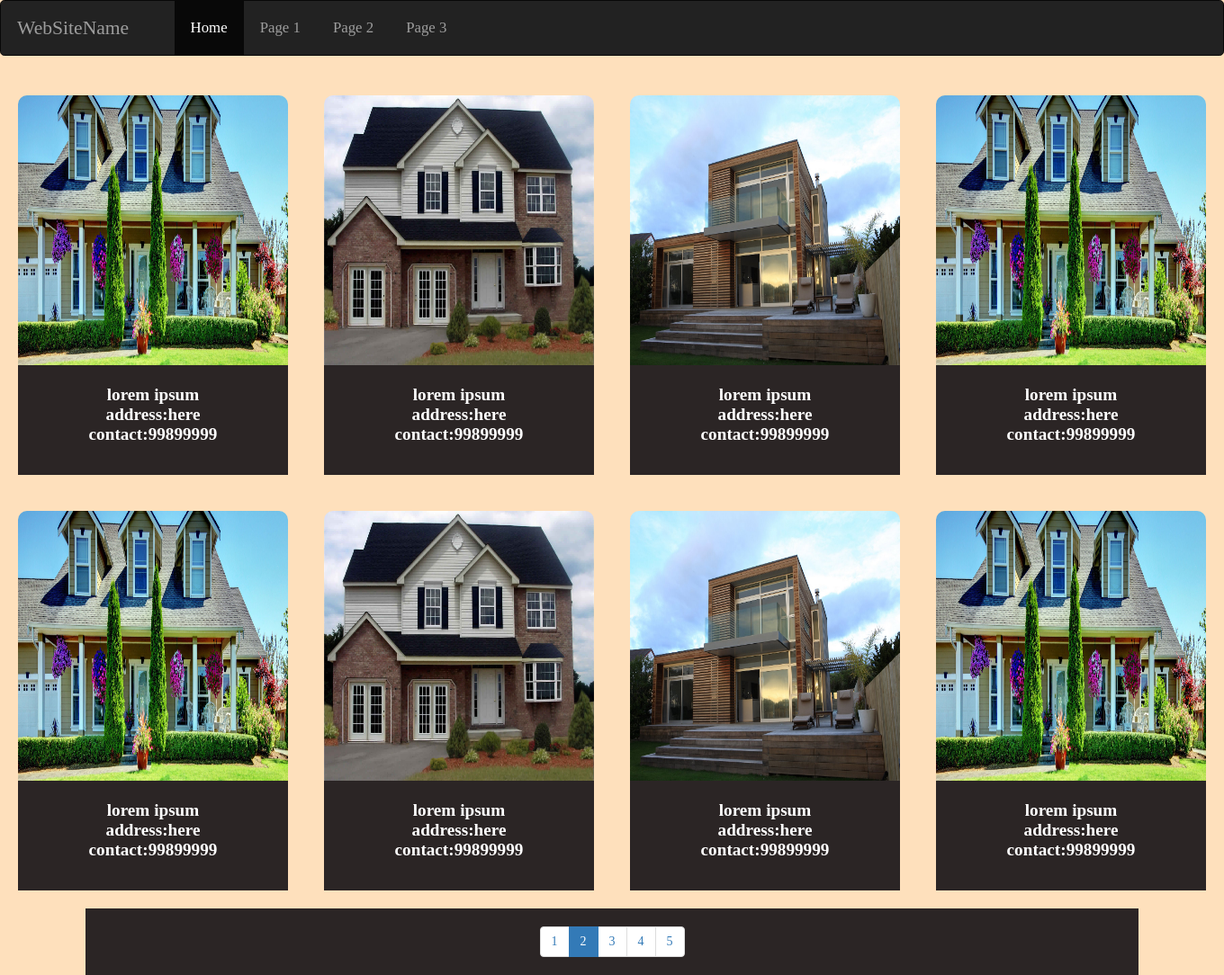
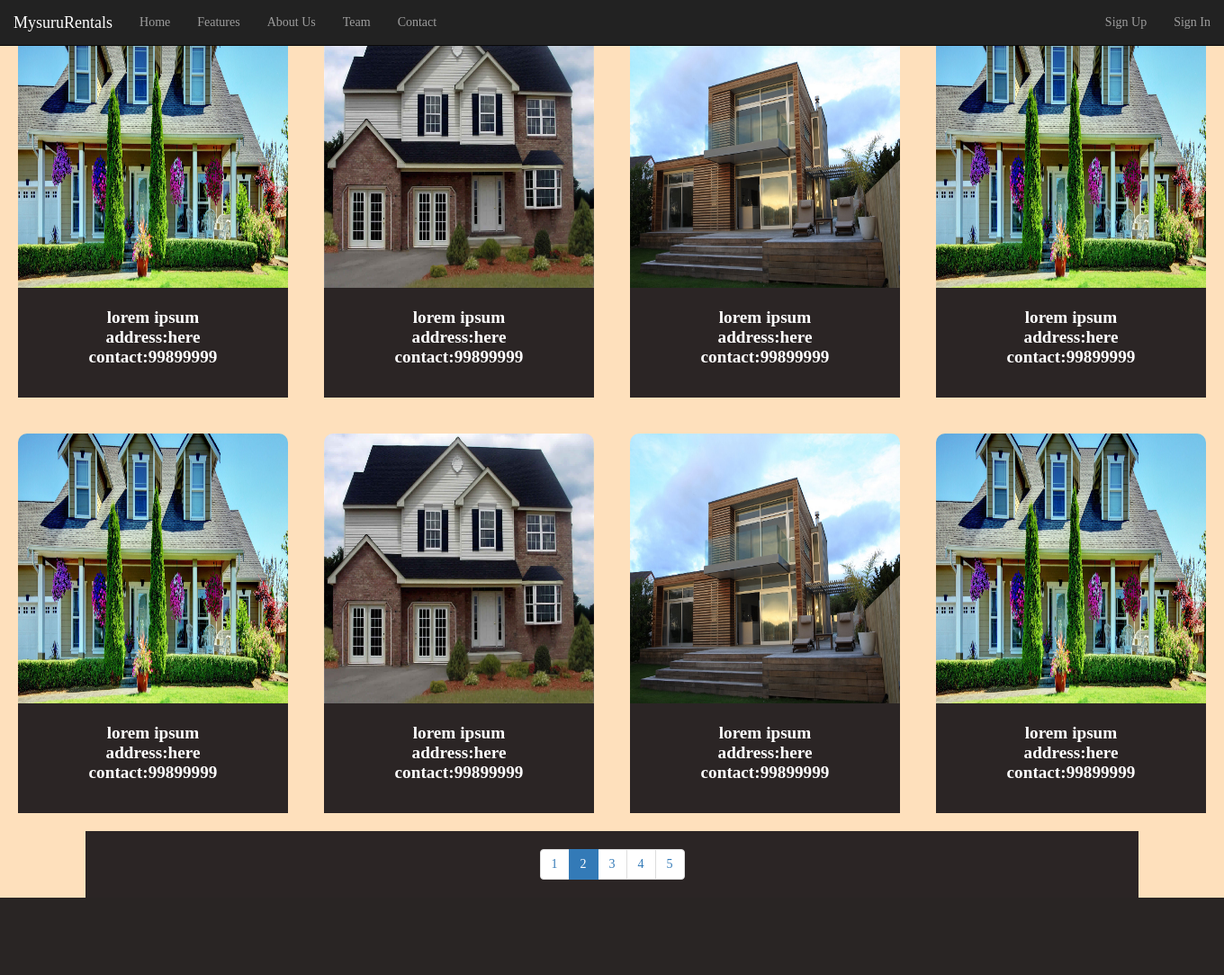
Before and after one commit to ssshauryaa/MysuruRentals, a Node server app: page /home in a window 1360 px wide. Shown: the whole page at 90% size. After the commit the page ends 998 px from the top, so only its background shows below. Run offline with Node 20, Linux system fonts and the light colour scheme.

Commit message:
Update home.ejs

```diff
--- a/views/home.ejs
+++ b/views/home.ejs
@@ -13,19 +13,27 @@
 
 <body>
 
-<nav class="navbar navbar-inverse" id="header">
+<header>
+<nav class="navbar navbar-inverse navbar-fixed-top">
   <div class="container-fluid">
     <div class="navbar-header">
-      <a class="navbar-brand" href="#" id="websiteName">WebSiteName&nbsp&nbsp&nbsp&nbsp&nbsp&nbsp</a>
+      <a class="navbar-brand" href="#"><span style="color:white">Mysuru</span>Rentals</a>
     </div>
     <ul class="nav navbar-nav">
-      <li class="active"><a href="home.html">Home</a></li>
-      <li><a href="#">Page 1</a></li>
-      <li><a href="#">Page 2</a></li>
-      <li><a href="#">Page 3</a></li>
+      <li><a href="#">Home</a></li>
+      <li><a href="#featured-service">Features</a></li>
+      <li><a href="#">About Us</a></li>
+	  <li><a href="#team">Team</a></li>
+	  <li><a href="#contact">Contact</a></li>
     </ul>
+	<ul class="nav navbar-nav navbar-right">
+	  <li><a href="/signup">Sign Up</a></li>
+	  <li><a href="/login">Sign In</a></li>
+    </ul>
+
   </div>
 </nav>
+</header>
 
 <table>
 <tr>
```
